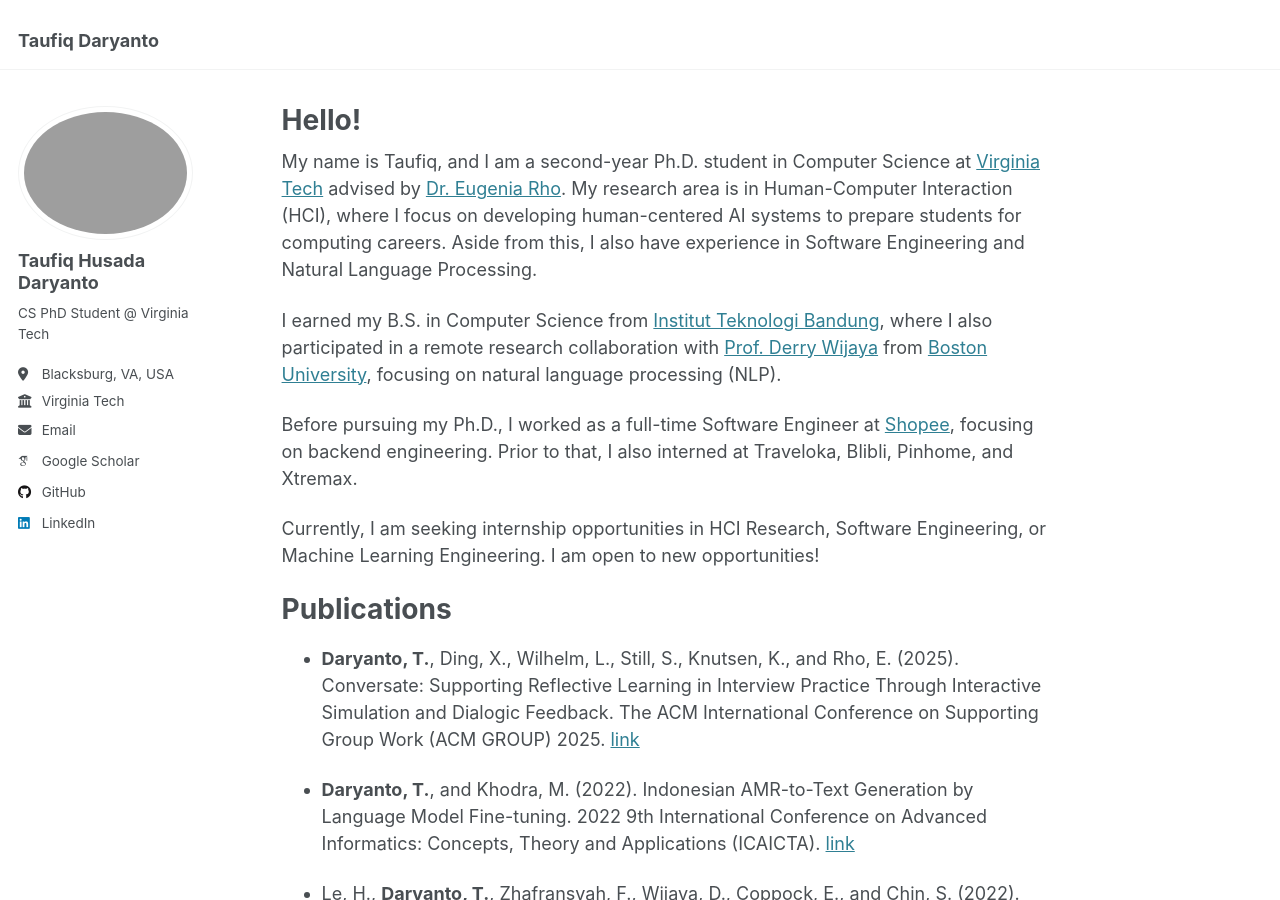
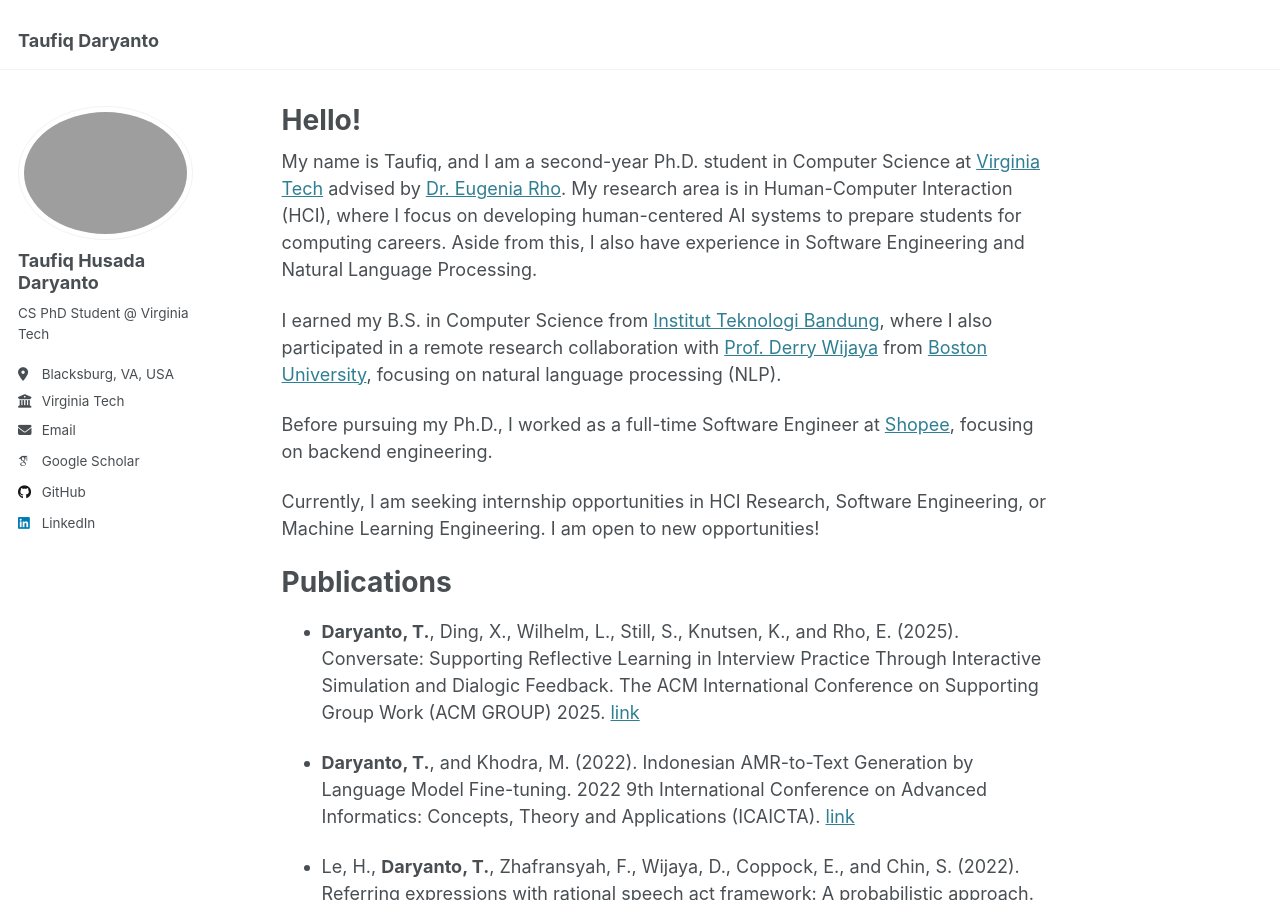
Before and after one commit to taufiqhusada/taufiqhusada.github.io, a Jekyll site: the page built from _pages/about.md, in a window 1280 px wide and 900 px high. Built offline with Jekyll 4.4.1, drawn with Linux system fonts in a browser that asks for light colours; some web fonts are replaced.

Commit message:
update details

```diff
--- a/_config.yml
+++ b/_config.yml
@@ -28,7 +28,7 @@ author:
   location         : "Blacksburg, VA, USA"
   employer         : "Virginia Tech"
   uri              : # URL
-  email            : "taufiq.daryanto[at]gmail.com"
+  email            : "taufiq.daryanto@gmail.com"
 
   # Academic websites
   googlescholar    : "https://scholar.google.com/citations?user=_7wXdc8AAAAJ"
--- a/_pages/about.md
+++ b/_pages/about.md
@@ -11,9 +11,10 @@ My name is Taufiq, and I am a second-year Ph.D. student in Computer Science at [
 
 I earned my B.S. in Computer Science from [Institut Teknologi Bandung](https://itb.ac.id/), where I also participated in a remote research collaboration with [Prof. Derry Wijaya](https://derrywijaya.github.io/) from [Boston University](https://www.bu.edu/cs/profiles/derry-wijaya/), focusing on natural language processing (NLP).
 
-Before pursuing my Ph.D., I worked as a full-time Software Engineer at [Shopee](https://shopee.com/), focusing on backend engineering. Prior to that, I also interned at Traveloka, Blibli, Pinhome, and Xtremax.
+Before pursuing my Ph.D., I worked as a full-time Software Engineer at [Shopee](https://shopee.com/), focusing on backend engineering.
 
-Currently, I am seeking internship opportunities in HCI Research, Software Engineering, or Machine Learning Engineering. I am open to new opportunities!
+Currently, I am seeking internship opportunities in HCI Research, Software Engineering, or Machine Learning Engineering.
+I am open to new opportunities!
 
 Publications
 ======
```
